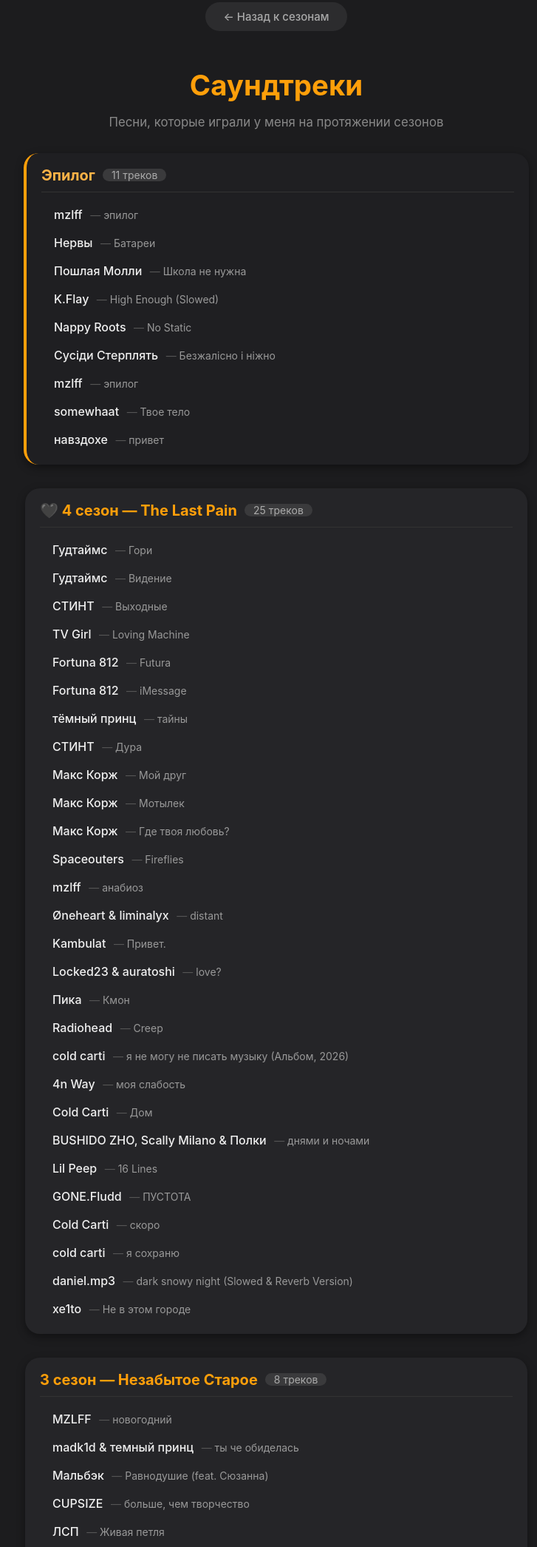
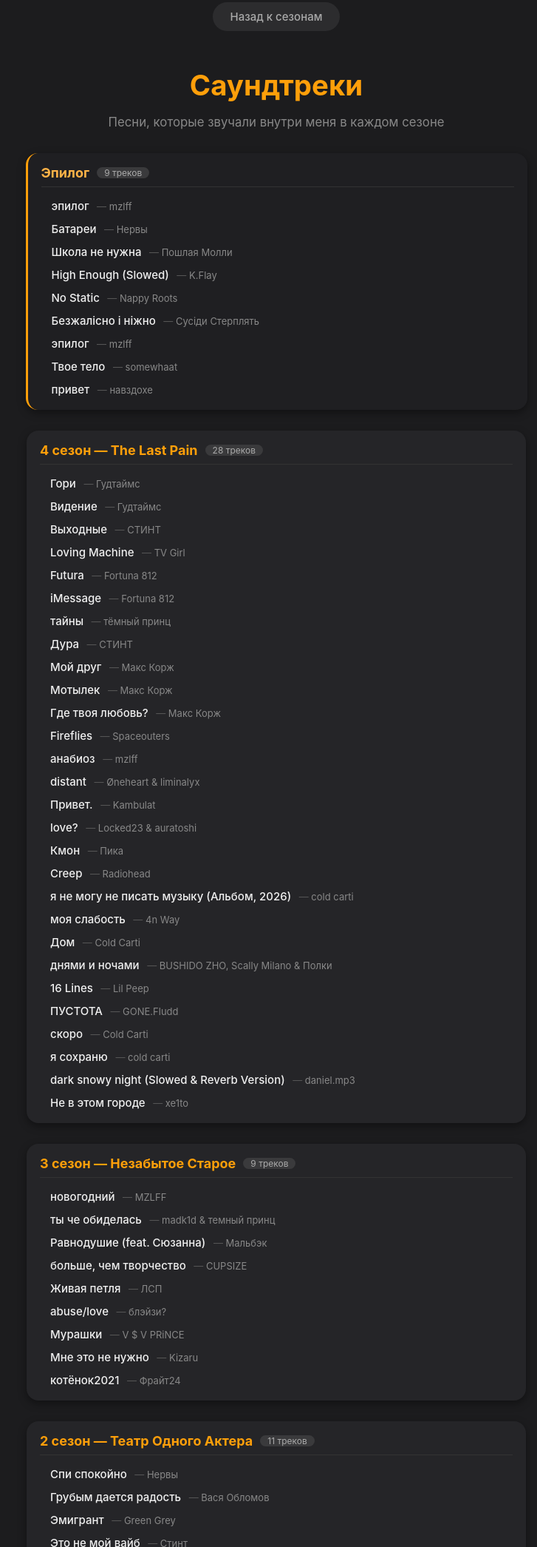
Before and after one commit to vam-gg/choose-me, a plain HTML site: page soundtracks.html in a window 1280 px wide. Shown: the part 27-2118 px from the top of the page at 74% size, without its empty margins (266-993 px from the left). Drawn offline with Linux system fonts and the light colour scheme.

Commit message:
Update soundtracks.html

```diff
--- a/soundtracks.html
+++ b/soundtracks.html
@@ -46,66 +46,60 @@
         }
         .season-block {
             max-width: 640px;
-            margin: 0 auto 32px auto;
+            margin: 0 auto 28px auto;
             text-align: left;
             background: #252528;
-            border-radius: 20px;
-            padding: 18px 20px 14px 20px;
+            border-radius: 16px;
+            padding: 16px 18px 12px 18px;
             box-shadow: 0 4px 12px rgba(0,0,0,0.4);
         }
         .season-block .season-title {
-            font-size: 20px;
+            font-size: 18px;
             font-weight: 700;
             color: #ff9f0a;
-            margin-bottom: 12px;
+            margin-bottom: 10px;
             display: flex;
             align-items: center;
             gap: 10px;
             border-bottom: 1px solid #333;
-            padding-bottom: 10px;
+            padding-bottom: 8px;
         }
         .season-block .season-title .badge {
-            font-size: 14px;
+            font-size: 12px;
             background: #3a3a3c;
             color: #aaa;
-            padding: 0 12px;
+            padding: 0 10px;
             border-radius: 30px;
             font-weight: 400;
         }
         .track-item {
-            padding: 8px 0 8px 10px;
-            border-left: 3px solid transparent;
+            padding: 5px 0 5px 10px;
+            border-left: 2px solid transparent;
             transition: border-color 0.2s, background 0.2s;
-            border-radius: 0 8px 8px 0;
-            padding-left: 14px;
-            margin-bottom: 2px;
+            border-radius: 0 6px 6px 0;
+            padding-left: 12px;
+            margin-bottom: 1px;
         }
         .track-item:hover {
             background: #2e2e32;
             border-left-color: #ff9f0a;
         }
         .track-item .name {
-            font-size: 16px;
+            font-size: 15px;
             font-weight: 500;
             color: #f0f0f0;
         }
         .track-item .artist {
-            font-size: 14px;
-            color: #999;
+            font-size: 13px;
+            color: #888;
             margin-left: 6px;
         }
         .track-item .artist::before {
             content: "— ";
             color: #555;
         }
-        .track-item .note {
-            font-size: 13px;
-            color: #666;
-            margin-top: 2px;
-            font-style: italic;
-        }
         .epilogue-block {
-            border-left: 4px solid #ff9f0a;
+            border-left: 3px solid #ff9f0a;
             background: #1f1f22;
         }
         .epilogue-block .season-title {
@@ -120,13 +114,13 @@
         }
         @media (max-width: 500px) {
             .season-block {
-                padding: 14px 14px 10px 14px;
+                padding: 12px 12px 10px 12px;
             }
             .track-item .name {
-                font-size: 15px;
+                font-size: 14px;
             }
             .track-item .artist {
-                font-size: 13px;
+                font-size: 12px;
                 display: block;
                 margin-left: 0;
             }
@@ -137,121 +131,121 @@
     </style>
 </head>
 <body>
-    <a class="back" href="index.html">← Назад к сезонам</a>
+    <a class="back" href="index.html">Назад к сезонам</a>
 
     <h1>Саундтреки</h1>
-    <p class="sub">Песни, которые играли у меня на протяжении сезонов</p>
+    <p class="sub">Песни, которые звучали внутри меня в каждом сезоне</p>
 
-    <!-- ===== ЭПИЛОГ ===== -->
+    <!-- ЭПИЛОГ -->
     <div class="season-block epilogue-block">
         <div class="season-title">
             Эпилог
-            <span class="badge">11 треков</span>
+            <span class="badge">9 треков</span>
         </div>
-        <div class="track-item"><span class="name">mzlff</span> <span class="artist">эпилог</span></div>
-        <div class="track-item"><span class="name">Нервы</span> <span class="artist">Батареи</span></div>
-        <div class="track-item"><span class="name">Пошлая Молли</span> <span class="artist">Школа не нужна</span></div>
-        <div class="track-item"><span class="name">K.Flay</span> <span class="artist">High Enough (Slowed)</span></div>
-        <div class="track-item"><span class="name">Nappy Roots</span> <span class="artist">No Static</span></div>
-        <div class="track-item"><span class="name">Сусіди Стерплять</span> <span class="artist">Безжалісно і ніжно</span></div>
-        <div class="track-item"><span class="name">mzlff</span> <span class="artist">эпилог</span></div>
-        <div class="track-item"><span class="name">somewhaat</span> <span class="artist">Твое тело</span></div>
-        <div class="track-item"><span class="name">навздохе</span> <span class="artist">привет</span></div>
+        <div class="track-item"><span class="name">эпилог</span> <span class="artist">mzlff</span></div>
+        <div class="track-item"><span class="name">Батареи</span> <span class="artist">Нервы</span></div>
+        <div class="track-item"><span class="name">Школа не нужна</span> <span class="artist">Пошлая Молли</span></div>
+        <div class="track-item"><span class="name">High Enough (Slowed)</span> <span class="artist">K.Flay</span></div>
+        <div class="track-item"><span class="name">No Static</span> <span class="artist">Nappy Roots</span></div>
+        <div class="track-item"><span class="name">Безжалісно і ніжно</span> <span class="artist">Сусіди Стерплять</span></div>
+        <div class="track-item"><span class="name">эпилог</span> <span class="artist">mzlff</span></div>
+        <div class="track-item"><span class="name">Твое тело</span> <span class="artist">somewhaat</span></div>
+        <div class="track-item"><span class="name">привет</span> <span class="artist">навздохе</span></div>
     </div>
 
-    <!-- ===== 4 СЕЗОН ===== -->
+    <!-- 4 СЕЗОН -->
     <div class="season-block">
         <div class="season-title">
-            🖤 4 сезон — The Last Pain
-            <span class="badge">25 треков</span>
+            4 сезон — The Last Pain
+            <span class="badge">28 треков</span>
         </div>
-        <div class="track-item"><span class="name">Гудтаймс</span> <span class="artist">Гори</span></div>
-        <div class="track-item"><span class="name">Гудтаймс</span> <span class="artist">Видение</span></div>
-        <div class="track-item"><span class="name">СТИНТ</span> <span class="artist">Выходные</span></div>
-        <div class="track-item"><span class="name">TV Girl</span> <span class="artist">Loving Machine</span></div>
-        <div class="track-item"><span class="name">Fortuna 812</span> <span class="artist">Futura</span></div>
-        <div class="track-item"><span class="name">Fortuna 812</span> <span class="artist">iMessage</span></div>
-        <div class="track-item"><span class="name">тёмный принц</span> <span class="artist">тайны</span></div>
-        <div class="track-item"><span class="name">СТИНТ</span> <span class="artist">Дура</span></div>
-        <div class="track-item"><span class="name">Макс Корж</span> <span class="artist">Мой друг</span></div>
-        <div class="track-item"><span class="name">Макс Корж</span> <span class="artist">Мотылек</span></div>
-        <div class="track-item"><span class="name">Макс Корж</span> <span class="artist">Где твоя любовь?</span></div>
-        <div class="track-item"><span class="name">Spaceouters</span> <span class="artist">Fireflies</span></div>
-        <div class="track-item"><span class="name">mzlff</span> <span class="artist">анабиоз</span></div>
-        <div class="track-item"><span class="name">Øneheart & liminalyx</span> <span class="artist">distant</span></div>
-        <div class="track-item"><span class="name">Kambulat</span> <span class="artist">Привет.</span></div>
-        <div class="track-item"><span class="name">Locked23 & auratoshi</span> <span class="artist">love?</span></div>
-        <div class="track-item"><span class="name">Пика</span> <span class="artist">Кмон</span></div>
-        <div class="track-item"><span class="name">Radiohead</span> <span class="artist">Creep</span></div>
-        <div class="track-item"><span class="name">cold carti</span> <span class="artist">я не могу не писать музыку (Альбом, 2026)</span></div>
-        <div class="track-item"><span class="name">4n Way</span> <span class="artist">моя слабость</span></div>
-        <div class="track-item"><span class="name">Cold Carti</span> <span class="artist">Дом</span></div>
-        <div class="track-item"><span class="name">BUSHIDO ZHO, Scally Milano & Полки</span> <span class="artist">днями и ночами</span></div>
-        <div class="track-item"><span class="name">Lil Peep</span> <span class="artist">16 Lines</span></div>
-        <div class="track-item"><span class="name">GONE.Fludd</span> <span class="artist">ПУСТОТА</span></div>
-        <div class="track-item"><span class="name">Cold Carti</span> <span class="artist">скоро</span></div>
-        <div class="track-item"><span class="name">cold carti</span> <span class="artist">я сохраню</span></div>
-        <div class="track-item"><span class="name">daniel.mp3</span> <span class="artist">dark snowy night (Slowed & Reverb Version)</span></div>
-        <div class="track-item"><span class="name">xe1to</span> <span class="artist">Не в этом городе</span></div>
+        <div class="track-item"><span class="name">Гори</span> <span class="artist">Гудтаймс</span></div>
+        <div class="track-item"><span class="name">Видение</span> <span class="artist">Гудтаймс</span></div>
+        <div class="track-item"><span class="name">Выходные</span> <span class="artist">СТИНТ</span></div>
+        <div class="track-item"><span class="name">Loving Machine</span> <span class="artist">TV Girl</span></div>
+        <div class="track-item"><span class="name">Futura</span> <span class="artist">Fortuna 812</span></div>
+        <div class="track-item"><span class="name">iMessage</span> <span class="artist">Fortuna 812</span></div>
+        <div class="track-item"><span class="name">тайны</span> <span class="artist">тёмный принц</span></div>
+        <div class="track-item"><span class="name">Дура</span> <span class="artist">СТИНТ</span></div>
+        <div class="track-item"><span class="name">Мой друг</span> <span class="artist">Макс Корж</span></div>
+        <div class="track-item"><span class="name">Мотылек</span> <span class="artist">Макс Корж</span></div>
+        <div class="track-item"><span class="name">Где твоя любовь?</span> <span class="artist">Макс Корж</span></div>
+        <div class="track-item"><span class="name">Fireflies</span> <span class="artist">Spaceouters</span></div>
+        <div class="track-item"><span class="name">анабиоз</span> <span class="artist">mzlff</span></div>
+        <div class="track-item"><span class="name">distant</span> <span class="artist">Øneheart & liminalyx</span></div>
+        <div class="track-item"><span class="name">Привет.</span> <span class="artist">Kambulat</span></div>
+        <div class="track-item"><span class="name">love?</span> <span class="artist">Locked23 & auratoshi</span></div>
+        <div class="track-item"><span class="name">Кмон</span> <span class="artist">Пика</span></div>
+        <div class="track-item"><span class="name">Creep</span> <span class="artist">Radiohead</span></div>
+        <div class="track-item"><span class="name">я не могу не писать музыку (Альбом, 2026)</span> <span class="artist">cold carti</span></div>
+        <div class="track-item"><span class="name">моя слабость</span> <span class="artist">4n Way</span></div>
+        <div class="track-item"><span class="name">Дом</span> <span class="artist">Cold Carti</span></div>
+        <div class="track-item"><span class="name">днями и ночами</span> <span class="artist">BUSHIDO ZHO, Scally Milano & Полки</span></div>
+        <div class="track-item"><span class="name">16 Lines</span> <span class="artist">Lil Peep</span></div>
+        <div class="track-item"><span class="name">ПУСТОТА</span> <span class="artist">GONE.Fludd</span></div>
+        <div class="track-item"><span class="name">скоро</span> <span class="artist">Cold Carti</span></div>
+        <div class="track-item"><span class="name">я сохраню</span> <span class="artist">cold carti</span></div>
+        <div class="track-item"><span class="name">dark snowy night (Slowed & Reverb Version)</span> <span class="artist">daniel.mp3</span></div>
+        <div class="track-item"><span class="name">Не в этом городе</span> <span class="artist">xe1to</span></div>
     </div>
 
-    <!-- ===== 3 СЕЗОН ===== -->
+    <!-- 3 СЕЗОН -->
     <div class="season-block">
         <div class="season-title">
             3 сезон — Незабытое Старое
-            <span class="badge">8 треков</span>
+            <span class="badge">9 треков</span>
         </div>
-        <div class="track-item"><span class="name">MZLFF</span> <span class="artist">новогодний</span></div>
-        <div class="track-item"><span class="name">madk1d & темный принц</span> <span class="artist">ты че обиделась</span></div>
-        <div class="track-item"><span class="name">Мальбэк</span> <span class="artist">Равнодушие (feat. Сюзанна)</span></div>
-        <div class="track-item"><span class="name">CUPSIZE</span> <span class="artist">больше, чем творчество</span></div>
-        <div class="track-item"><span class="name">ЛСП</span> <span class="artist">Живая петля</span></div>
-        <div class="track-item"><span class="name">блэйзи?</span> <span class="artist">abuse/love</span></div>
-        <div class="track-item"><span class="name">V $ V PRiNCE</span> <span class="artist">Мурашки</span></div>
-        <div class="track-item"><span class="name">Kizaru</span> <span class="artist">Мне это не нужно</span></div>
-        <div class="track-item"><span class="name">Фрайт24</span> <span class="artist">котёнок2021</span></div>
+        <div class="track-item"><span class="name">новогодний</span> <span class="artist">MZLFF</span></div>
+        <div class="track-item"><span class="name">ты че обиделась</span> <span class="artist">madk1d & темный принц</span></div>
+        <div class="track-item"><span class="name">Равнодушие (feat. Сюзанна)</span> <span class="artist">Мальбэк</span></div>
+        <div class="track-item"><span class="name">больше, чем творчество</span> <span class="artist">CUPSIZE</span></div>
+        <div class="track-item"><span class="name">Живая петля</span> <span class="artist">ЛСП</span></div>
+        <div class="track-item"><span class="name">abuse/love</span> <span class="artist">блэйзи?</span></div>
+        <div class="track-item"><span class="name">Мурашки</span> <span class="artist">V $ V PRiNCE</span></div>
+        <div class="track-item"><span class="name">Мне это не нужно</span> <span class="artist">Kizaru</span></div>
+        <div class="track-item"><span class="name">котёнок2021</span> <span class="artist">Фрайт24</span></div>
     </div>
 
-    <!-- ===== 2 СЕЗОН ===== -->
+    <!-- 2 СЕЗОН -->
     <div class="season-block">
         <div class="season-title">
             2 сезон — Театр Одного Актера
             <span class="badge">11 треков</span>
         </div>
-        <div class="track-item"><span class="name">Нервы</span> <span class="artist">Спи спокойно</span></div>
-        <div class="track-item"><span class="name">Вася Обломов</span> <span class="artist">Грубым дается радость</span></div>
-        <div class="track-item"><span class="name">Green Grey</span> <span class="artist">Эмигрант</span></div>
-        <div class="track-item"><span class="name">Стинт</span> <span class="artist">Это не мой вайб</span></div>
-        <div class="track-item"><span class="name">1nonly & Freddie Dredd</span> <span class="artist">GRAILED</span></div>
-        <div class="track-item"><span class="name">Стинт</span> <span class="artist">Happy End</span></div>
-        <div class="track-item"><span class="name">Noize MC</span> <span class="artist">Все как у людей</span></div>
-        <div class="track-item"><span class="name">ТЯЖЁЛАЯ АТЛЕТИКА</span> <span class="artist">СТРАНА ЧУДЕС</span></div>
-        <div class="track-item"><span class="name">MZLFF & Слава КПСС</span> <span class="artist">Невыносимо</span></div>
-        <div class="track-item"><span class="name">Пошлая Молли</span> <span class="artist">Ханнамонтана</span></div>
-        <div class="track-item"><span class="name">ЛСП</span> <span class="artist">Бриллианты</span></div>
-        <div class="track-item"><span class="name">Trippie Redd & Diplo</span> <span class="artist">Wish (Audiomack Trap Symphony Version)</span></div>
+        <div class="track-item"><span class="name">Спи спокойно</span> <span class="artist">Нервы</span></div>
+        <div class="track-item"><span class="name">Грубым дается радость</span> <span class="artist">Вася Обломов</span></div>
+        <div class="track-item"><span class="name">Эмигрант</span> <span class="artist">Green Grey</span></div>
+        <div class="track-item"><span class="name">Это не мой вайб</span> <span class="artist">Стинт</span></div>
+        <div class="track-item"><span class="name">GRAILED</span> <span class="artist">1nonly & Freddie Dredd</span></div>
+        <div class="track-item"><span class="name">Happy End</span> <span class="artist">Стинт</span></div>
+        <div class="track-item"><span class="name">Все как у людей</span> <span class="artist">Noize MC</span></div>
+        <div class="track-item"><span class="name">СТРАНА ЧУДЕС</span> <span class="artist">ТЯЖЁЛАЯ АТЛЕТИКА</span></div>
+        <div class="track-item"><span class="name">Невыносимо</span> <span class="artist">MZLFF & Слава КПСС</span></div>
+        <div class="track-item"><span class="name">Ханнамонтана</span> <span class="artist">Пошлая Молли</span></div>
+        <div class="track-item"><span class="name">Бриллианты</span> <span class="artist">ЛСП</span></div>
+        <div class="track-item"><span class="name">Wish (Audiomack Trap Symphony Version)</span> <span class="artist">Trippie Redd & Diplo</span></div>
     </div>
 
-    <!-- ===== 1 СЕЗОН ===== -->
+    <!-- 1 СЕЗОН -->
     <div class="season-block">
         <div class="season-title">
             1 сезон — Фантазёр
-            <span class="badge">13 треков</span>
+            <span class="badge">14 треков</span>
         </div>
-        <div class="track-item"><span class="name">Три Дня Дождя</span> <span class="artist">Отпускай</span></div>
-        <div class="track-item"><span class="name">IOWA</span> <span class="artist">Одно и тоже</span></div>
-        <div class="track-item"><span class="name">Смысловые Галлюцинации</span> <span class="artist">Вечно молодой</span></div>
-        <div class="track-item"><span class="name">трагедия</span> <span class="artist">таблетки</span></div>
-        <div class="track-item"><span class="name">Exhibit & Analoq</span> <span class="artist">moog city (ambient)</span></div>
-        <div class="track-item"><span class="name">Videoclub</span> <span class="artist">Mai</span></div>
-        <div class="track-item"><span class="name">Wicsur</span> <span class="artist">PAFOS</span></div>
-        <div class="track-item"><span class="name">ЙОРШ</span> <span class="artist">Андеграунд</span></div>
-        <div class="track-item"><span class="name">madk1d</span> <span class="artist">так похуй</span></div>
-        <div class="track-item"><span class="name">Øneheart</span> <span class="artist">distorted memories (Slowed + Reverb)</span></div>
-        <div class="track-item"><span class="name">Øneheart</span> <span class="artist">apathy (Slowed + Reverb)</span></div>
-        <div class="track-item"><span class="name">MORGENSTERN</span> <span class="artist">ПУСТОЙ ВОКЗАЛ</span></div>
-        <div class="track-item"><span class="name">Flawed Mangoes</span> <span class="artist">Surreal</span></div>
-        <div class="track-item"><span class="name">JMSN</span> <span class="artist">Bout it (instrumental)</span></div>
+        <div class="track-item"><span class="name">Отпускай</span> <span class="artist">Три Дня Дождя</span></div>
+        <div class="track-item"><span class="name">Одно и тоже</span> <span class="artist">IOWA</span></div>
+        <div class="track-item"><span class="name">Вечно молодой</span> <span class="artist">Смысловые Галлюцинации</span></div>
+        <div class="track-item"><span class="name">таблетки</span> <span class="artist">трагедия</span></div>
+        <div class="track-item"><span class="name">moog city (ambient)</span> <span class="artist">Exhibit & Analoq</span></div>
+        <div class="track-item"><span class="name">Mai</span> <span class="artist">Videoclub</span></div>
+        <div class="track-item"><span class="name">PAFOS</span> <span class="artist">Wicsur</span></div>
+        <div class="track-item"><span class="name">Андеграунд</span> <span class="artist">ЙОРШ</span></div>
+        <div class="track-item"><span class="name">так похуй</span> <span class="artist">madk1d</span></div>
+        <div class="track-item"><span class="name">distorted memories (Slowed + Reverb)</span> <span class="artist">Øneheart</span></div>
+        <div class="track-item"><span class="name">apathy (Slowed + Reverb)</span> <span class="artist">Øneheart</span></div>
+        <div class="track-item"><span class="name">ПУСТОЙ ВОКЗАЛ</span> <span class="artist">MORGENSTERN</span></div>
+        <div class="track-item"><span class="name">Surreal</span> <span class="artist">Flawed Mangoes</span></div>
+        <div class="track-item"><span class="name">Bout it (instrumental)</span> <span class="artist">JMSN</span></div>
     </div>
 
     <footer>© «Выбери меня» 2026</footer>
```
